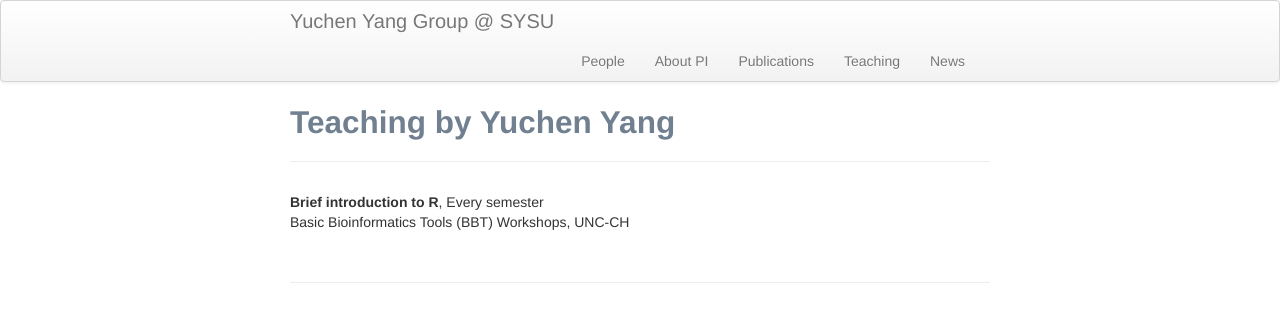
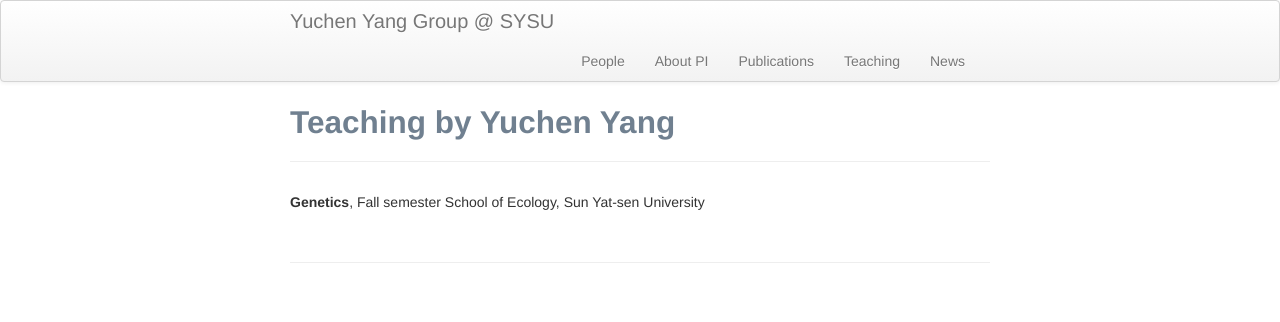
Before and after one commit to yuchenyanggroup/yuchenyanggroup.github.io, a Jekyll site: the page built from pages/teaching.md, in a window 1280 px wide. Shown: the top 322 px of the page. Built offline with Jekyll 4.4.1, drawn with Linux system fonts in a browser that asks for light colours.

Commit message:
Update teaching.md

```diff
--- a/pages/teaching.md
+++ b/pages/teaching.md
@@ -3,6 +3,6 @@ layout: page
 title: Teaching by Yuchen Yang
 ---
 <div class="cv">
-  <b>Brief introduction to R</b>, Every semester <br/>
-Basic Bioinformatics Tools (BBT) Workshops, UNC-CH <br/>
+  <b>Genetics</b>, Fall semester
+  School of Ecology, Sun Yat-sen University<br/>
 <br/>
```
